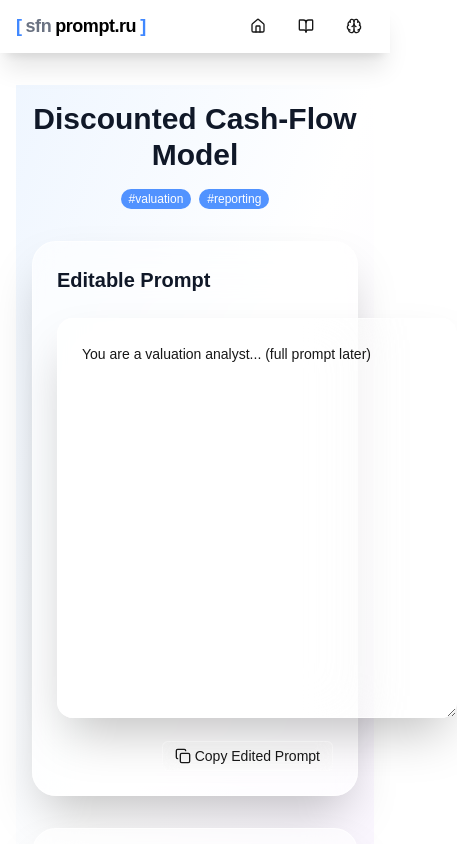
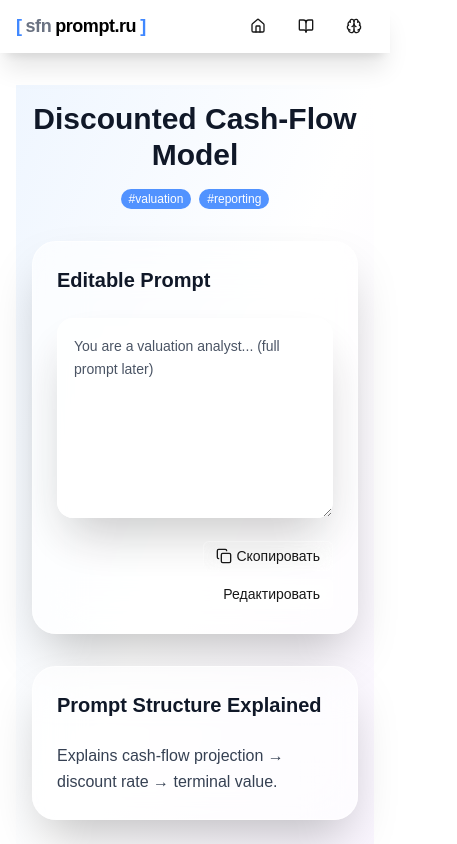
Before and after one commit to echernyi/Prompt-Library, a Next.js app in the folder finance-prompts/: page /p/dcf in a window 390 px wide. Shown: the top 844 px of the page, 457 px wide, since content can reach past the window. Built offline with nearby package versions, Linux system fonts and the light colour scheme.

Commit message:
Add editing state and responsive UI for editable prompt component
Co-authored-by: egorchernyi1 <egorchernyi1@icloud.com>

```diff
--- a/finance-prompts/components/EditablePrompt.tsx
+++ b/finance-prompts/components/EditablePrompt.tsx
@@ -10,6 +10,8 @@ interface EditablePromptProps {
 
 export function EditablePrompt({ initialValue, className = '' }: EditablePromptProps) {
   const [value, setValue] = useState(initialValue);
+  const [isEditing, setIsEditing] = useState(false);
+  const [hasChanges, setHasChanges] = useState(false);
   const textareaRef = useRef<HTMLTextAreaElement>(null);
 
   // Auto-resize textarea
@@ -19,7 +21,16 @@ export function EditablePrompt({ initialValue, className = '' }: EditablePromptP
       textarea.style.height = 'auto';
       textarea.style.height = `${textarea.scrollHeight}px`;
     }
-  }, [value]);
+  }, [value, isEditing]);
+
+  // Track changes
+  useEffect(() => {
+    setHasChanges(value !== initialValue);
+  }, [value, initialValue]);
+
+  // Responsive min height/width for textarea
+  const textareaBase =
+    'w-full min-h-[200px] md:min-h-[400px] p-4 md:p-6 rounded-2xl bg-white/60 backdrop-blur-xl border border-white/60 shadow-2xl resize-y text-sm leading-relaxed font-mono transition-all duration-200';
 
   return (
     <div className={`space-y-4 ${className}`}>
@@ -28,13 +39,48 @@ export function EditablePrompt({ initialValue, className = '' }: EditablePromptP
           ref={textareaRef}
           value={value}
           onChange={(e) => setValue(e.target.value)}
-          className="w-full min-h-[400px] p-6 rounded-2xl bg-white/60 backdrop-blur-xl border border-white/60 shadow-2xl resize-y text-sm leading-relaxed font-mono focus:outline-none focus:ring-2 focus:ring-accent/20 focus:border-accent/30 transition-all duration-200"
+          className={
+            textareaBase +
+            (isEditing
+              ? ' focus:outline-none focus:ring-2 focus:ring-accent/20 focus:border-accent/30 border-accent/40 bg-white'
+              : ' bg-white/60 border-white/60 text-gray-700 pointer-events-none select-none opacity-90')
+          }
           placeholder="Edit your prompt here..."
-          style={{ minWidth: '400px' }}
+          style={{ minWidth: '0', width: '100%' }}
+          readOnly={!isEditing}
         />
+        {!isEditing && (
+          <div className="absolute inset-0 rounded-2xl cursor-pointer" onClick={() => setIsEditing(true)} />
+        )}
       </div>
-      <div className="flex justify-end">
-        <CopyButton value={value} buttonText="Copy Edited Prompt" />
+      <div className="flex flex-col sm:flex-row gap-2 justify-end items-end">
+        {/* If not editing and no changes, show Copy and Edit */}
+        {!isEditing && !hasChanges && (
+          <>
+            <CopyButton value={value} buttonText="Скопировать" />
+            <button
+              className="inline-flex items-center gap-1 rounded-md px-3 py-1 text-sm font-medium transition-all shadow-glass border border-white/30 backdrop-blur-sm bg-white/10 hover:bg-white/20 active:scale-[.97]"
+              onClick={() => setIsEditing(true)}
+            >
+              Редактировать
+            </button>
+          </>
+        )}
+        {/* If editing or has changes, show Copy and Cancel */}
+        {(isEditing || hasChanges) && (
+          <>
+            <CopyButton value={value} buttonText="Скопировать" />
+            <button
+              className="inline-flex items-center gap-1 rounded-md px-3 py-1 text-sm font-medium transition-all shadow-glass border border-white/30 backdrop-blur-sm bg-white/10 hover:bg-white/20 active:scale-[.97]"
+              onClick={() => {
+                setValue(initialValue);
+                setIsEditing(false);
+              }}
+            >
+              Отменить изменения
+            </button>
+          </>
+        )}
       </div>
     </div>
   );
```
